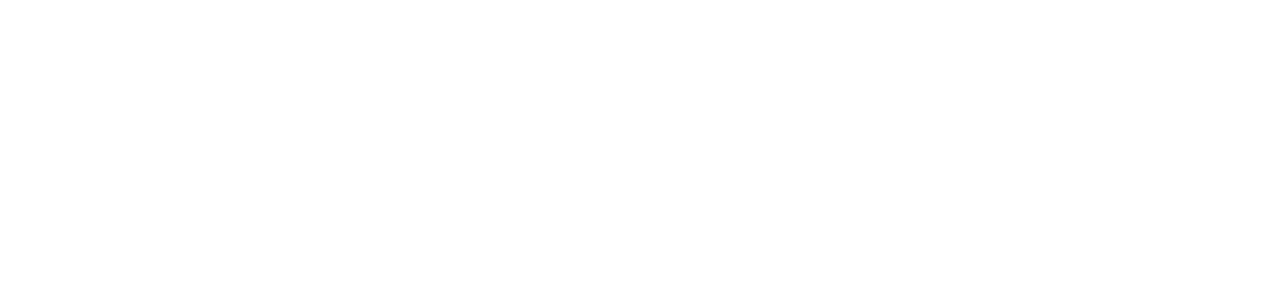
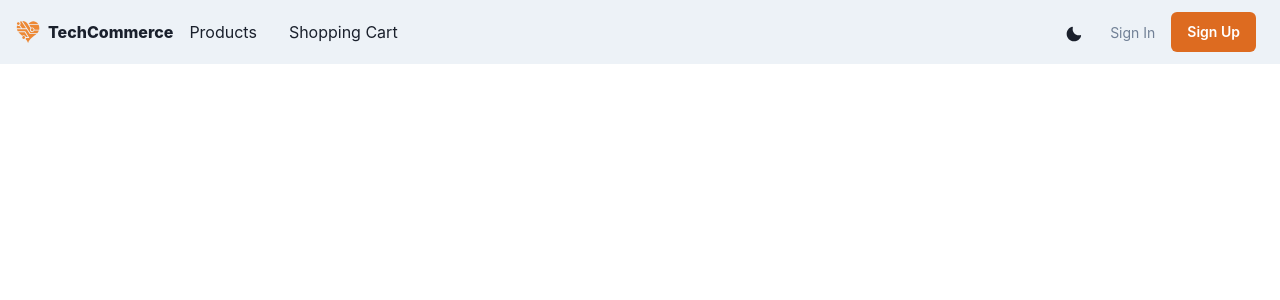
Before and after one commit to IanKaire/TechCommerce, a React (Create React App) app in the folder client/: page /registration in a window 1280 px wide. Shown: the top 300 px of the page. Built offline with nearby package versions, Linux system fonts and the light colour scheme.

Commit message:
navbar and react router setup

```diff
--- a/client/public/index.html
+++ b/client/public/index.html
@@ -11,7 +11,7 @@
     />
     <link rel="apple-touch-icon" href="%PUBLIC_URL%/logo192.png" />
     <link rel="manifest" href="%PUBLIC_URL%/manifest.json" />
-    <title>TechCommerce | Quality Tech Products</title>
+    <title>TechCommerce | Quality Tech</title>
   </head>
   <body>
     <noscript>You need to enable JavaScript to run this app.</noscript>
--- a/client/src/App.js
+++ b/client/src/App.js
@@ -1,8 +1,14 @@
+import { ChakraProvider } from '@chakra-ui/react';
+import { BrowserRouter as Router } from 'react-router-dom';
+import Navbar from './components/Navbar';
 
 function App() {
   return (
-    <div>
-    </div>
+    <ChakraProvider>
+      <Router>
+        <Navbar/>
+      </Router>
+    </ChakraProvider>
   );
 }
 
--- /dev/null
+++ b/client/src/components/Navbar.jsx
@@ -0,0 +1,122 @@
+import {
+  Box,
+  Flex,
+  HStack,
+  Link,
+  IconButton,
+  Icon,
+  Text,
+  useDisclosure,
+  Button,
+  Stack,
+  useColorModeValue,
+  useColorMode,
+} from "@chakra-ui/react";
+import { Link as ReactLink } from "react-router-dom";
+import { HamburgerIcon, CloseIcon, MoonIcon, SunIcon } from "@chakra-ui/icons";
+import { GiTechnoHeart } from "react-icons/gi";
+
+const links = [
+  { linkName: "Products", path: "/products" },
+  { linkName: "Shopping Cart", path: "/cart" },
+];
+
+const NavLink = ({ path, children }) => (
+  <Link
+    as={ReactLink}
+    to={path}
+    px={2}
+    py={2}
+    rounded="md"
+    _hover={{
+      textDecoration: "none",
+      bg: useColorModeValue("gray.200", "gray.700"),
+    }}
+  >
+    {children}
+  </Link>
+);
+
+const Navbar = () => {
+  const { isOpen, onClose, onOpen } = useDisclosure();
+  const { colorMode, toggleColorMode } = useColorMode();
+
+  return (
+    <Box bg={useColorModeValue("gray.100", "gray.900")} px={4}>
+      <Flex h={16} alignItems="center" justifyContent="space-between">
+        <IconButton
+          size="md"
+          icon={isOpen ? <CloseIcon /> : <HamburgerIcon />}
+          display={{ md: "none" }}
+          onClick={isOpen ? onClose : onOpen}
+        />
+
+        <HStack>
+          <Link as={ReactLink} to="/" style={{ textDecoration: "none" }}>
+            <Flex alignItems="center">
+              <Icon as={GiTechnoHeart} h={6} w={6} color="orange.400" />
+              <Text fontWeight="extrabold" ml={2}>TechCommerce</Text>
+            </Flex>
+          </Link>
+          <HStack as="nav" spacing={4} display={{ base: "none", md: "flex" }}>
+            {links.map((link) => (
+              <NavLink key={link.linkName} path={link.path}>
+                {link.linkName}
+              </NavLink>
+            ))}
+          </HStack>
+        </HStack>
+        <Flex alignItems="center">
+          <NavLink>
+            <Icon
+              cursor="pointer"
+              mr="3"
+              as={colorMode === "light" ? MoonIcon : SunIcon}
+              alignSelf="center"
+              onClick={() => toggleColorMode()}
+            />
+          </NavLink>
+          <Button
+            as={ReactLink}
+            to="/login"
+            p={2}
+            fontSize="sm"
+            fontWeight={400}
+            variant="link"
+          >
+            Sign In
+          </Button>
+          <Button
+            as={ReactLink}
+            to="/registration"
+            m={2}
+            display={{ base: "none", md: "inline-flex" }}
+            fontSize="sm"
+            fontWeight={600}
+            _hover={{ bg: "orange.400" }}
+            bg="orange.500"
+            color="white"
+          >
+            Sign Up
+          </Button>
+        </Flex>
+      </Flex>
+      {isOpen ? (
+        <Box pb={4} display={{ md: "none" }}>
+          <Stack as="nav" spacing={4}>
+            {links.map((link) => (
+              <NavLink key={link.linkName} path={link.path}>
+                {link.linkName}
+              </NavLink>
+            ))}
+            <NavLink key="sign up" path="/registration">
+              Sign Up
+            </NavLink>
+          </Stack>
+        </Box>
+      ) : null}
+    </Box>
+  );
+};
+
+export default Navbar;
```
Also changed, not shown: client/package.json (+10 -1 lines), 1 other file (tests, documents, lock files or other folders).
